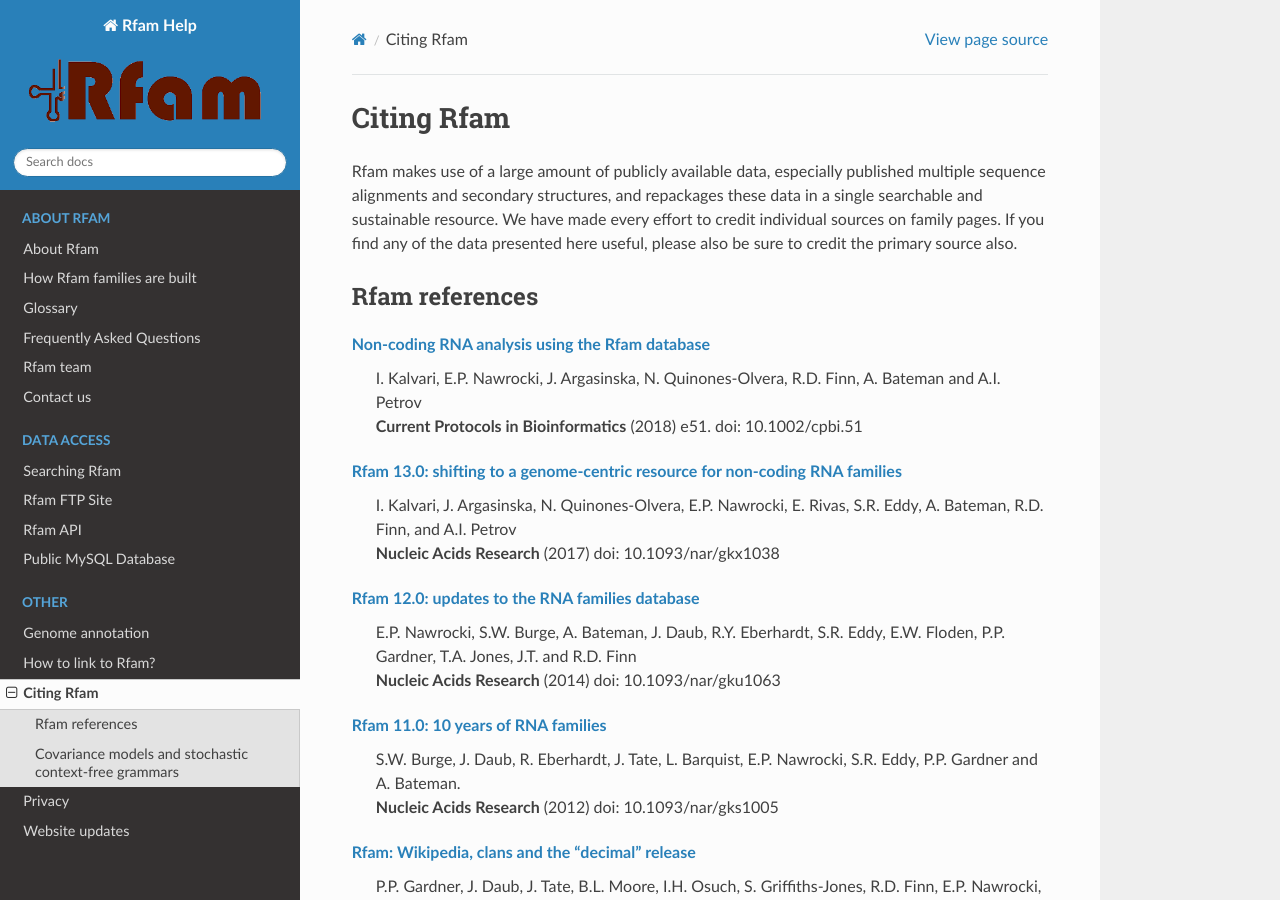
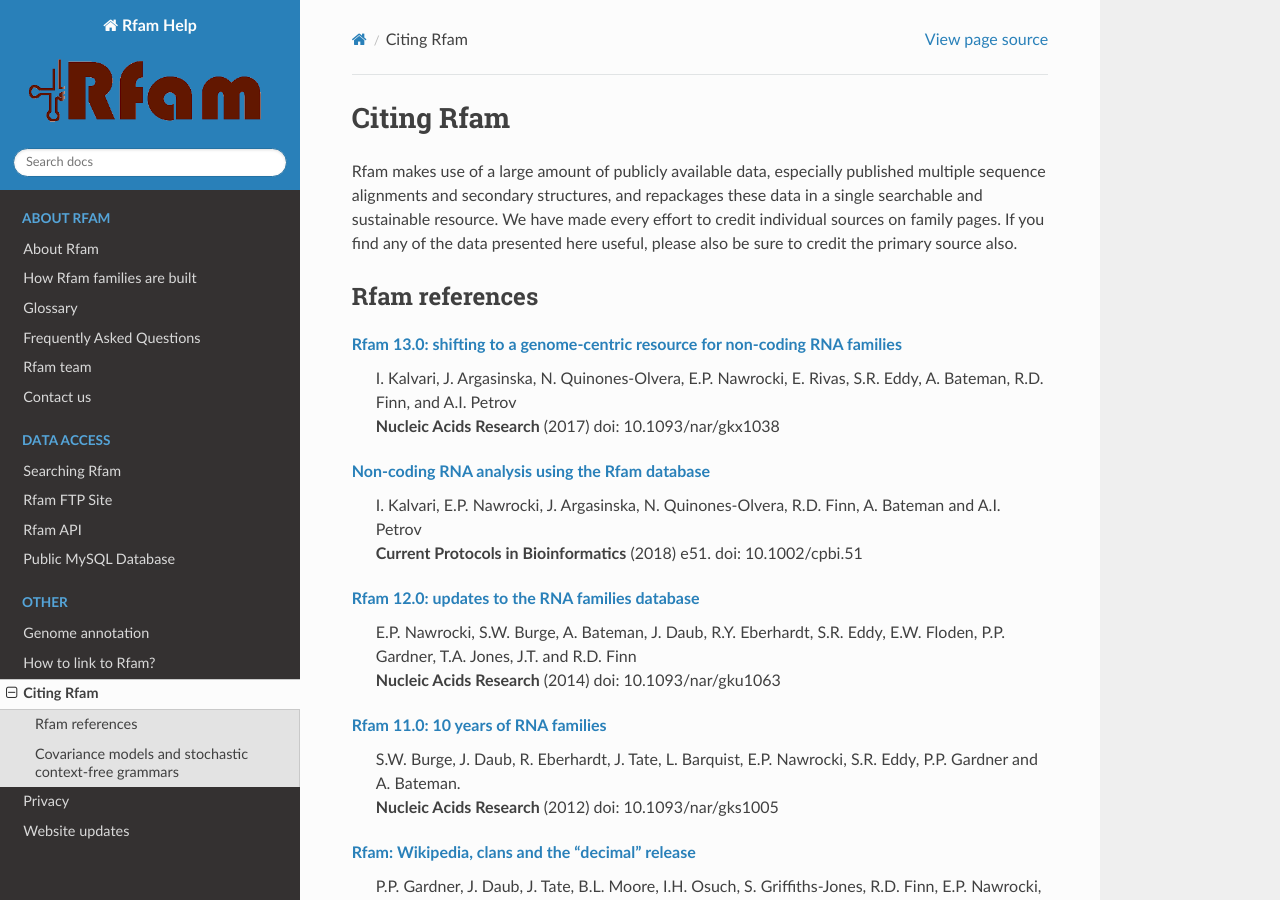
Before and after one commit to Rfam/rfam-docs, a Sphinx documentation site: the page built from docs/source/citing-rfam.rst, in a window 1280 px wide and 900 px high. Built offline with Sphinx 7.4.7 and the Read the Docs theme 2.0.0, drawn with Linux system fonts in a browser that asks for light colours.

Commit message:
Reorder publications

```diff
--- a/docs/source/citing-rfam.rst
+++ b/docs/source/citing-rfam.rst
@@ -5,13 +5,13 @@
 
 Rfam references
 ---------------
+`Rfam 13.0: shifting to a genome-centric resource for non-coding RNA families <https://academic.oup.com/nar/article/4588106>`_
+	| I. Kalvari, J. Argasinska, N. Quinones-Olvera, E.P. Nawrocki, E. Rivas, S.R. Eddy, A. Bateman, R.D. Finn, and A.I. Petrov
+	| **Nucleic Acids Research** (2017) doi: 10.1093/nar/gkx1038
+
 `Non‐coding RNA analysis using the Rfam database <https://doi.org/10.1002/cpbi.51>`_
 	| I. Kalvari, E.P. Nawrocki, J. Argasinska, N. Quinones‐Olvera, R.D. Finn, A. Bateman and A.I. Petrov
 	| **Current Protocols in Bioinformatics** (2018) e51. doi: 10.1002/cpbi.51
-
-`Rfam 13.0: shifting to a genome-centric resource for non-coding RNA families <https://academic.oup.com/nar/article/4588106>`_
-	| I. Kalvari, J. Argasinska, N. Quinones-Olvera, E.P. Nawrocki, E. Rivas, S.R. Eddy, A. Bateman, R.D. Finn, and A.I. Petrov
-	| **Nucleic Acids Research** (2017) doi: 10.1093/nar/gkx1038
 
 `Rfam 12.0: updates to the RNA families database <http://nar.oxfordjournals.org/content/43/D1/D130>`_
 	| E.P. Nawrocki, S.W. Burge, A. Bateman, J. Daub, R.Y. Eberhardt, S.R. Eddy, E.W. Floden, P.P. Gardner, T.A. Jones, J.T. and R.D. Finn
```
